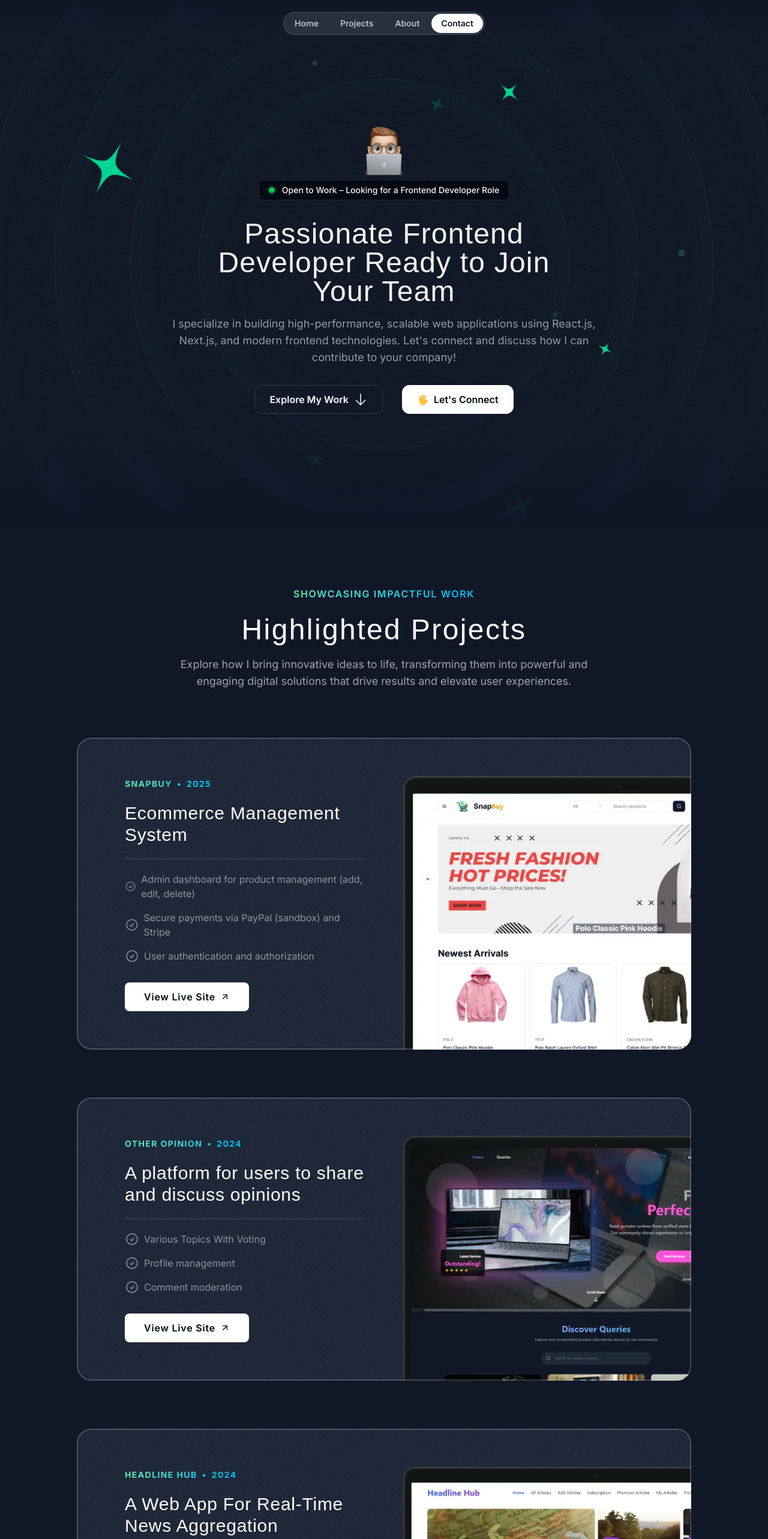
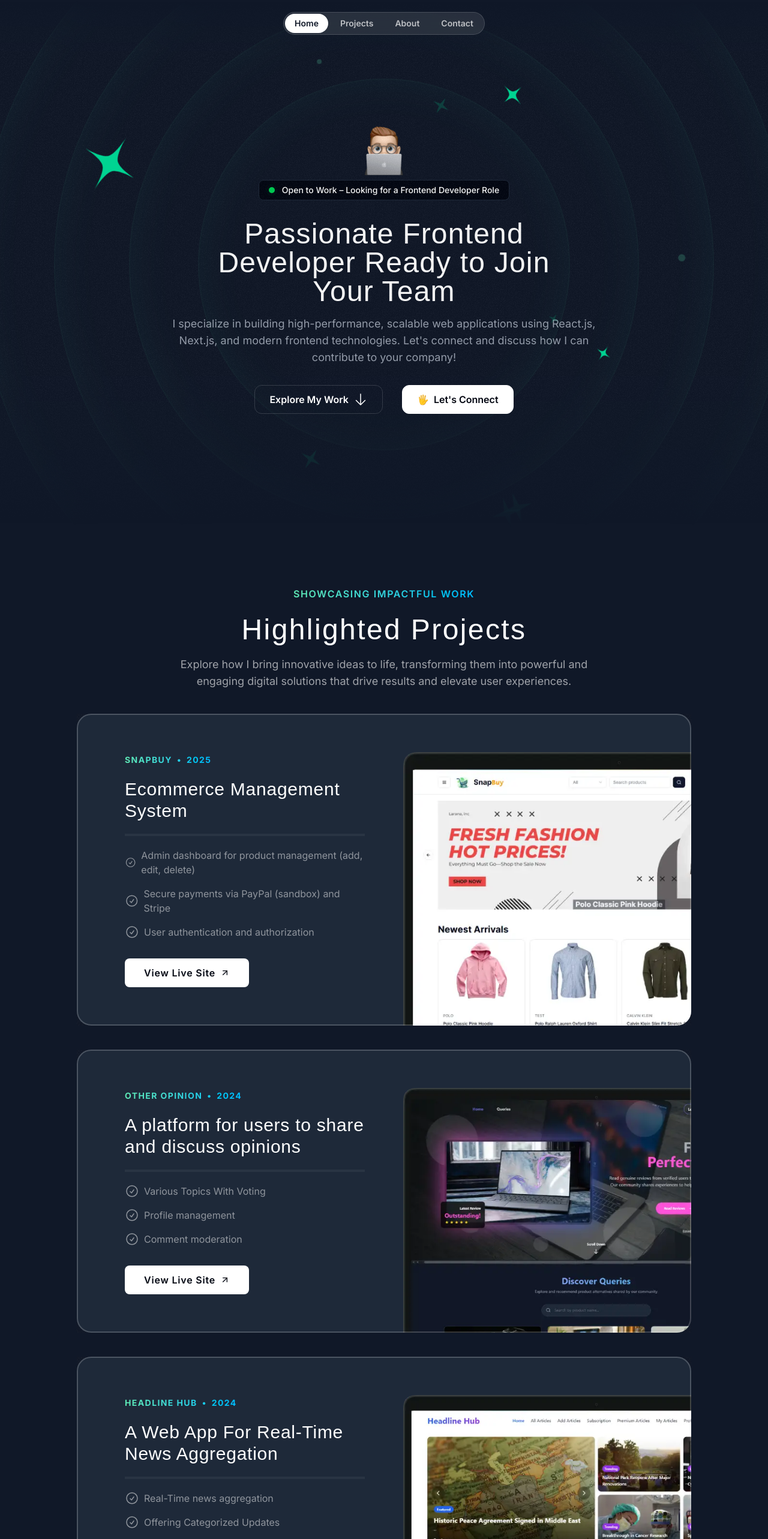
Before and after one commit to jakareya76/portfolio, a Next.js app: page / in a window 1280 px wide. Shown: the top 2566 px of the page at 60% size. Built offline with nearby package versions, Linux system fonts and the light colour scheme; a web font is replaced by a local one.

Commit message:
add smonth scrolling and make the project section animated and add styles for navbar with active links

```diff
--- a/package.json
+++ b/package.json
@@ -10,10 +10,12 @@
   },
   "dependencies": {
     "framer-motion": "^12.6.2",
+    "lenis": "^1.3.4",
     "next": "15.4.1",
     "react": "19.1.0",
     "react-dom": "19.1.0",
     "react-fast-marquee": "^1.6.5",
+    "react-intersection-observer": "^9.16.0",
     "tailwind-merge": "^3.0.2"
   },
   "devDependencies": {
--- a/src/app/layout.js
+++ b/src/app/layout.js
@@ -33,7 +33,7 @@ export default function RootLayout({ children }) {
         )}
       >
         {/* <UnderDevelopment /> */}
-        <Header />
+
         {children}
         <Footer />
       </body>
--- a/src/app/page.js
+++ b/src/app/page.js
@@ -1,17 +1,48 @@
+"use client";
 import { AboutSection } from "@/components/sections/About";
 import { ContactSection } from "@/components/sections/Contact";
 import { HeroSection } from "@/components/sections/Hero";
 import { ProjectsSection } from "@/components/sections/Projects";
 import { TapeSection } from "@/components/sections/Tape";
+import Lenis from "lenis";
+import { useEffect } from "react";
+import Header from "@/components/Header";
+import { useSectionRefs } from "@/hooks/useSectionRefs";
 
 export default function Home() {
+  const { homeRef, projectsRef, aboutRef, contactRef, activeSection } =
+    useSectionRefs();
+
+  useEffect(() => {
+    const lenis = new Lenis({
+      duration: 1.5,
+      easing: (t) => Math.min(1, 1.001 - Math.pow(2, -10 * t)),
+      smooth: true,
+    });
+
+    const raf = (time) => {
+      lenis.raf(time);
+      requestAnimationFrame(raf);
+    };
+
+    requestAnimationFrame(raf);
+
+    return () => {
+      lenis.destroy();
+    };
+  }, []);
+
   return (
-    <main>
-      <HeroSection />
-      <ProjectsSection />
-      <TapeSection />
-      <AboutSection />
-      <ContactSection />
-    </main>
+    <>
+      <Header activeSection={activeSection} />{" "}
+      {/* Pass activeSection as prop */}
+      <main>
+        <HeroSection ref={homeRef} />
+        <ProjectsSection ref={projectsRef} />
+        <TapeSection />
+        <AboutSection ref={aboutRef} />
+        <ContactSection ref={contactRef} />
+      </main>
+    </>
   );
 }
--- a/src/components/Header.jsx
+++ b/src/components/Header.jsx
@@ -1,31 +1,23 @@
-const Header = () => {
+"use client";
+
+const Header = ({ activeSection }) => {
+  // Receive activeSection as prop
   return (
     <header className="flex justify-center items-center fixed inset-x-0 top-5 z-50">
       <nav className="flex gap-1 p-0.5 border border-white/15 bg-white/10 backdrop-blur rounded-full">
-        <a
-          href="#home"
-          className="px-4 py-1.5 rounded-full text-white/70 text-sm font-semibold duration-200 hover:bg-white/10 hover:text-white"
-        >
-          Home
-        </a>
-        <a
-          href="#projects"
-          className="px-4 py-1.5 rounded-full text-white/70 text-sm font-semibold duration-200 hover:bg-white/10 hover:text-white"
-        >
-          Projects
-        </a>
-        <a
-          href="#about"
-          className="px-4 py-1.5 rounded-full text-white/70 text-sm font-semibold duration-200 hover:bg-white/10 hover:text-white"
-        >
-          About
-        </a>
-        <a
-          href="#contact"
-          className="px-4 py-1.5 rounded-full text-sm font-semibold bg-white text-gray-900 hover:bg-white/70 hover:text-gray-900"
-        >
-          Contact
-        </a>
+        {["home", "projects", "about", "contact"].map((section) => (
+          <a
+            key={section}
+            href={`#${section}`}
+            className={`px-4 py-1.5 rounded-full text-sm font-semibold duration-200 ${
+              activeSection === section
+                ? "bg-white text-gray-900"
+                : "text-white/70 hover:bg-white/10 hover:text-white"
+            }`}
+          >
+            {section.charAt(0).toUpperCase() + section.slice(1)}
+          </a>
+        ))}
       </nav>
     </header>
   );
--- a/src/components/sections/Contact.jsx
+++ b/src/components/sections/Contact.jsx
@@ -1,17 +1,21 @@
 import grainImage from "@/assets/images/grain.jpg";
+import { forwardRef } from "react";
 
-export const ContactSection = () => {
+export const ContactSection = forwardRef((props, ref) => {
   return (
-    <section id="contact" className="py-16 lg:py-24">
+    <section ref={ref} id="contact" className="py-16 lg:py-60 relative ">
+      {/* Add a sentinel element for IntersectionObserver */}
+      <div className="absolute top-0 h-[50vh] w-full pointer-events-none"></div>
+
       <div className="container mx-auto">
-        <div className="bg-gradient-to-r from-emerald-300 to-sky-400 text-gray-900 py-8 px-10 rounded-3xl overflow-hidden z-0 text-center relative">
+        <div className="bg-gradient-to-r from-emerald-300 to-sky-400 text-gray-900 py-8 px-10 rounded-3xl overflow-hidden z-0 text-center relative min-h-[300px] md:min-h-[250px] flex items-center">
           <div
             className="absolute inset-0 opacity-10 -z-10"
             style={{
               backgroundImage: `url(${grainImage.src})`,
             }}
           ></div>
-          <div className="flex flex-col md:flex-row gap-8 md:gap-16 items-center justify-between md:text-left">
+          <div className="flex flex-col md:flex-row gap-8 md:gap-16 items-center justify-between md:text-left w-full">
             <div>
               <h2 className="font-serif text-2xl md:text-3xl lg:text-4xl">
                 Open to Frontend Opportunities
@@ -51,4 +55,4 @@ export const ContactSection = () => {
       </div>
     </section>
   );
-};
+});
--- a/src/components/sections/Hero.jsx
+++ b/src/components/sections/Hero.jsx
@@ -1,10 +1,15 @@
 import Image from "next/image";
 import memojiImage from "@/assets/images/memoji-computer.png";
 import HeroEffect from "../HeroEffect";
+import { forwardRef } from "react";
 
-export const HeroSection = () => {
+export const HeroSection = forwardRef((props, ref) => {
   return (
-    <section id="home" className="py-32 xl:py-48 relative z-0 overflow-x-clip">
+    <section
+      ref={ref}
+      id="home"
+      className="py-32 xl:py-48 2xl:py-60 relative z-0 overflow-x-clip"
+    >
       <HeroEffect />
       <div className="container mx-auto">
         <div className="flex flex-col items-center gap-2">
@@ -15,7 +20,7 @@ export const HeroSection = () => {
             alt="emoji person"
             className="w-[100px] h-[100px]"
           />
-          <div className="bg-gray-950 border border-gray-800 px-4 py-1.5 flex items-center gap-3 rounded-lg">
+          <div className="bg-gray-950 border border-gray-800 px-4 py-1.5 flex items-center justify-center gap-3 rounded-lg">
             <div className="bg-green-500 size-2.5 rounded-full relative">
               <div className="bg-green-500 absolute inset-0 animate-ping rounded-full"></div>
             </div>
@@ -68,4 +73,4 @@ export const HeroSection = () => {
       </div>
     </section>
   );
-};
+});
--- a/src/components/sections/Projects.jsx
+++ b/src/components/sections/Projects.jsx
@@ -1,12 +1,95 @@
+"use client";
+
+import React, { useEffect, useRef, useState } from "react";
 import Image from "next/image";
-
 import { portfolioProjects } from "@/constants";
 import grainImage from "@/assets/images/grain.jpg";
 import SectionHeader from "../shared/SectionHeader";
+import { forwardRef } from "react";
 
-export const ProjectsSection = () => {
+const clamp = (num, min, max) => Math.min(Math.max(num, min), max);
+const valueAtPercentage = ({ from, to, percentage }) =>
+  from + (to - from) * percentage;
+
+export const ProjectsSection = forwardRef((props, ref) => {
+  const cardsRef = useRef([]);
+  const [isMobile, setIsMobile] = useState(false);
+
+  useEffect(() => {
+    const checkIfMobile = () => setIsMobile(window.innerWidth <= 768);
+    checkIfMobile();
+    window.addEventListener("resize", checkIfMobile);
+    return () => window.removeEventListener("resize", checkIfMobile);
+  }, []);
+
+  useEffect(() => {
+    if (isMobile) return;
+
+    const handleScroll = () => {
+      let currentActiveIndex = 0;
+
+      cardsRef.current.forEach((card, index) => {
+        if (!card) return;
+        const rect = card.getBoundingClientRect();
+        const topThreshold = window.innerHeight / 2;
+        if (rect.top <= topThreshold) currentActiveIndex = index;
+      });
+
+      cardsRef.current.forEach((card, index) => {
+        if (!card || index === cardsRef.current.length - 1) return;
+        const nextCard = cardsRef.current[index + 1];
+        const cardInner = card.querySelector(".card-inner");
+
+        const rect = nextCard.getBoundingClientRect();
+        const viewportHeight = window.innerHeight;
+        const offsetTop = 40 + index * 40;
+        const offsetBottom = window.innerHeight - card.clientHeight;
+        const viewHeight = viewportHeight - offsetTop - offsetBottom;
+        const percentageY = clamp(
+          (viewportHeight - offsetBottom - rect.top) / viewHeight,
+          0,
+          1
+        );
+
+        const scale = valueAtPercentage({
+          from: 1,
+          to: 0.8 - index * 0.05,
+          percentage: percentageY,
+        });
+
+        const brightness = valueAtPercentage({
+          from: 1,
+          to: 0.6,
+          percentage: percentageY,
+        });
+
+        const blur = valueAtPercentage({
+          from: 0,
+          to: 6,
+          percentage: percentageY,
+        });
+
+        cardInner.style.transform = `scale(${scale})`;
+        cardInner.style.filter = `brightness(${brightness}) blur(${blur}px)`;
+      });
+    };
+
+    const resizeObserver = new ResizeObserver(handleScroll);
+    cardsRef.current.forEach((card) => card && resizeObserver.observe(card));
+
+    window.addEventListener("scroll", handleScroll);
+    window.addEventListener("resize", handleScroll);
+    handleScroll();
+
+    return () => {
+      window.removeEventListener("scroll", handleScroll);
+      window.removeEventListener("resize", handleScroll);
+      resizeObserver.disconnect();
+    };
+  }, [isMobile]);
+
   return (
-    <section id="projects" className="pb-16 lg:py-24 px-2">
+    <section ref={ref} id="projects" className="pb-16 lg:py-24 px-2">
       <div className="container mx-auto max-w-5xl">
         <SectionHeader
           eyeBrow="Showcasing Impactful Work"
@@ -16,20 +99,47 @@ export const ProjectsSection = () => {
         user experiences."
         />
 
-        <div className="flex flex-col gap-20 mt-10 md:mt-20">
+        {/* Desktop Card Slider */}
+        <div className="hidden md:block py-10">
+          <div
+            className="grid gap-10 mx-auto w-full h-full"
+            style={{
+              gridTemplateRows: `repeat(${portfolioProjects.length}, auto)`,
+            }}
+          >
             {portfolioProjects.map((project, index) => (
               <div
                 key={index}
-              className="bg-gray-800 sticky rounded-3xl z-0 overflow-hidden after:z-10 after:content-[''] after:absolute after:inset-0 after:outline-2 after:-outline-offset-2 after:rounded-3xl after:outline-white/20 px-8 pt-8 after:pointer-events-none md:pt-12 md:px-10 lg:pt-16 lg:px-20"
-              style={{
-                top: `calc(64px + ${index * 40}px)`,
-              }}
+                ref={(el) => (cardsRef.current[index] = el)}
+                className="w-full h-full sticky top-32"
               >
+                <div className="card-inner transition-transform duration-300 ease-linear transform-origin-top w-full h-full">
+                  <ProjectCard project={project} />
+                </div>
+              </div>
+            ))}
+          </div>
+        </div>
+
+        {/* Mobile Layout */}
+        <div className="flex flex-col-reverse md:hidden gap-5 mt-10">
+          {portfolioProjects.map((project, index) => (
+            <div key={index} className="w-full h-full">
+              <ProjectCard project={project} />
+            </div>
+          ))}
+        </div>
+      </div>
+    </section>
+  );
+});
+
+// Project Card Component
+const ProjectCard = ({ project }) => (
+  <div className="bg-gray-800 rounded-3xl z-0 overflow-hidden after:z-10 after:content-[''] after:absolute after:inset-0 after:outline-2 after:-outline-offset-2 after:rounded-3xl after:outline-white/20 px-8 pt-8 after:pointer-events-none md:pt-12 md:px-10 lg:pt-16 lg:px-20">
     <div
       className="absolute inset-0 -z-10 opacity-5"
-                style={{
-                  backgroundImage: `url(${grainImage.src})`,
-                }}
+      style={{ backgroundImage: `url(${grainImage.src})` }}
     ></div>
     <div className="lg:grid lg:grid-cols-2 lg:gap-16">
       <div className="lg:pb-16">
@@ -63,17 +173,12 @@ export const ProjectsSection = () => {
                   d="M9 12.75 11.25 15 15 9.75M21 12a9 9 0 1 1-18 0 9 9 0 0 1 18 0Z"
                 />
               </svg>
-
               <span>{result.title}</span>
             </li>
           ))}
         </ul>
-                  <a
-                    href={project.link}
-                    target="_blank"
-                    className="z-50 cursor-pointer"
-                  >
-                    <button className="bg-white flex items-center justify-center cursor-pointer gap-2 text-gray-950 h-12 w-full md:w-auto px-8 mt-8 rounded-lg font-semibold tracking-wider ">
+        <a href={project.link} target="_blank" className="z-50 cursor-pointer">
+          <button className="bg-white flex items-center justify-center cursor-pointer gap-2 text-gray-950 h-12 w-full md:w-auto px-8 mt-8 rounded-lg font-semibold tracking-wider">
             <span>View Live Site</span>
             <svg
               xmlns="http://www.w3.org/2000/svg"
@@ -102,9 +207,4 @@ export const ProjectsSection = () => {
       </div>
     </div>
   </div>
-          ))}
-        </div>
-      </div>
-    </section>
 );
-};
--- /dev/null
+++ b/src/hooks/useSectionRefs.jsx
@@ -0,0 +1,36 @@
+import { useInView } from "react-intersection-observer";
+
+export const useSectionRefs = () => {
+  const [homeRef, homeInView] = useInView({
+    threshold: 0.1,
+    rootMargin: "-50px 0px -50% 0px",
+  });
+  const [projectsRef, projectsInView] = useInView({
+    threshold: 0.1,
+    rootMargin: "-50px 0px -50% 0px",
+  });
+  const [aboutRef, aboutInView] = useInView({
+    threshold: 0.1,
+    rootMargin: "-50px 0px -50% 0px",
+  });
+  const [contactRef, contactInView] = useInView({
+    threshold: 0.5, // Increased threshold for contact
+    rootMargin: "-50px 0px -100px 0px", // Adjusted bottom margin
+  });
+
+  return {
+    homeRef,
+    projectsRef,
+    aboutRef,
+    contactRef,
+    activeSection: homeInView
+      ? "home"
+      : projectsInView
+      ? "projects"
+      : aboutInView
+      ? "about"
+      : contactInView
+      ? "contact"
+      : "home",
+  };
+};
```
Also changed, not shown: src/components/sections/About.jsx (+4 -3 lines), 1 other file (tests, documents, lock files or other folders). Lines whose indentation alone changed are shown as unchanged.
